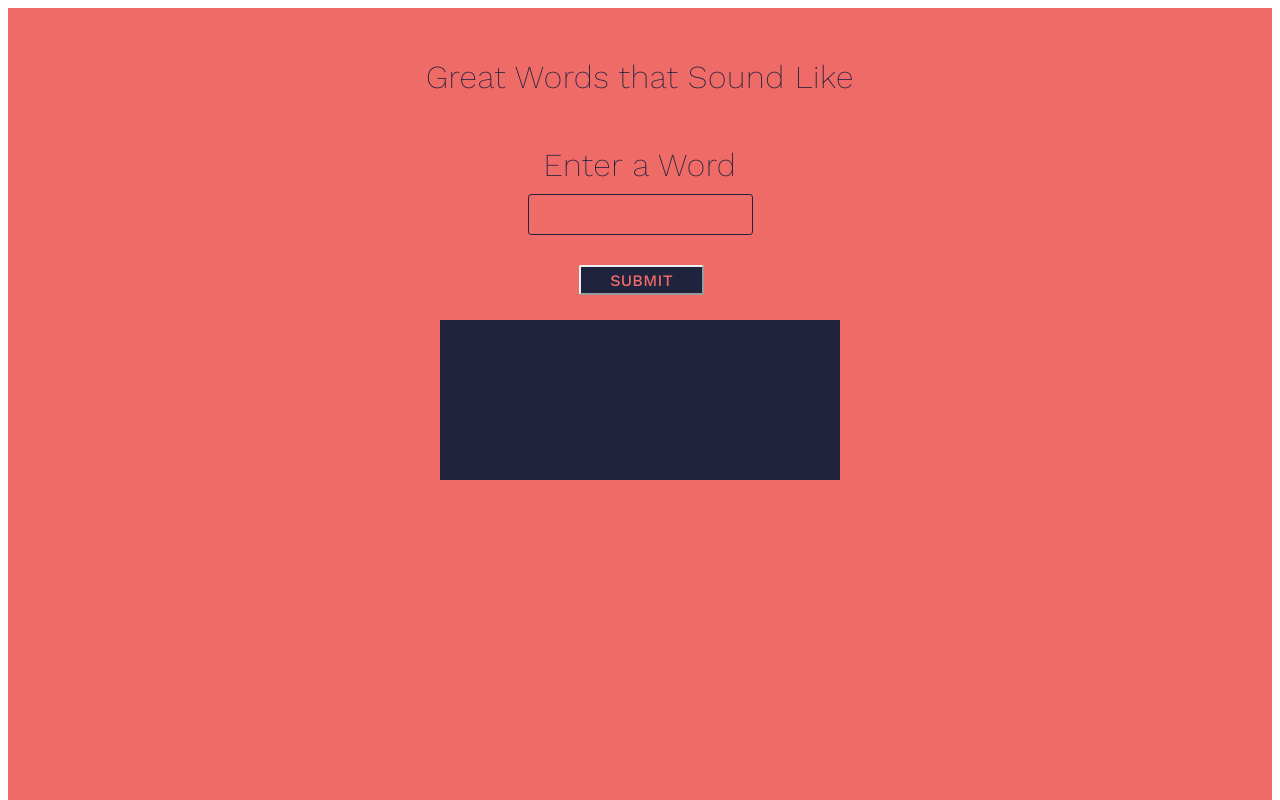
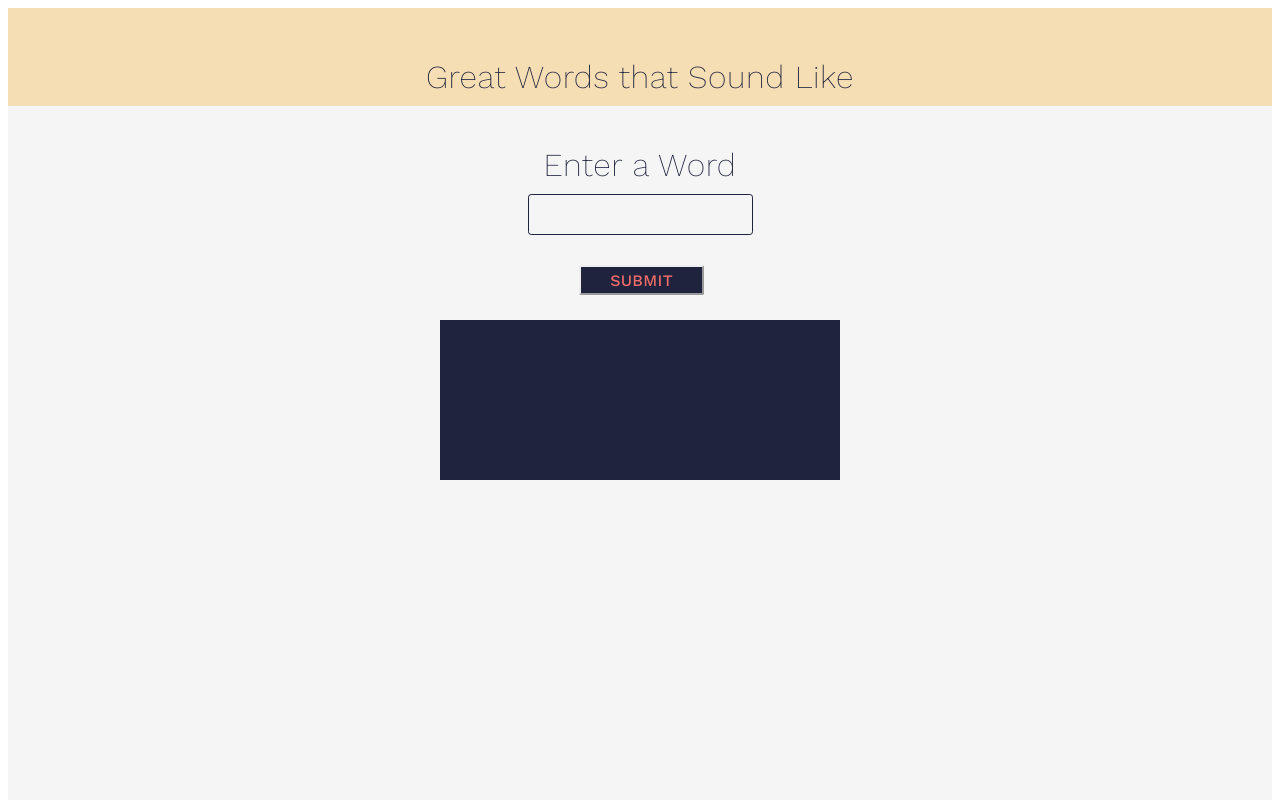
Before and after one commit to adam9417/GreatWords, a plain HTML site: page index.html in a window 1280 px wide. Shown: the top 800 px of the page. Drawn offline with nearby package versions, Linux system fonts and the light colour scheme.

Commit message:
Style update to white BG wheat header

```diff
--- a/public/style.css
+++ b/public/style.css
@@ -1,11 +1,11 @@
 header {
   text-align: center;
-  background-color: #ef6b68;
+  background-color: wheat;
   padding: 10px;
 }
 
 main {
-  background-color: #ef6b68;
+  background-color: whitesmoke;
   height: 900px;
   text-align: center;
 }
@@ -53,7 +53,7 @@ li {
   font-size: 14px;
   letter-spacing: 0.2px;
   text-align: center;
-  color: #ffffff;
+  color: black;
 }
 
 #submit {
```
